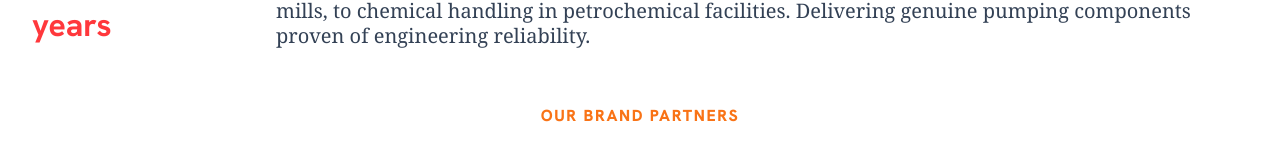
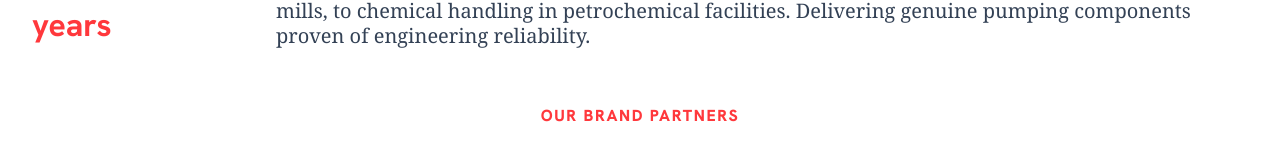
Before and after one commit to mochgunawanwibisono/landing-page-pompa, a website: page index.html in a window 1280 px wide. Shown: the part 964-1130 px from the top of the page. Drawn offline with nearby package versions, Linux system fonts and the light colour scheme.

Commit message:
style: update brand partners label color to brand-red

```diff
--- a/index.html
+++ b/index.html
@@ -334,7 +334,7 @@
 
             <!-- Brand Partners Label -->
             <div class="text-center mb-10">
-                <span class="text-sm lg:text-[16px] font-extrabold text-secondary uppercase tracking-widest"
+                <span class="text-sm lg:text-[16px] font-extrabold text-brand-red uppercase tracking-widest"
                     data-translate-en="Our Brand Partners" data-translate-id="Mitra Merek Kami">
                     Our Brand Partners
                 </span>
```
